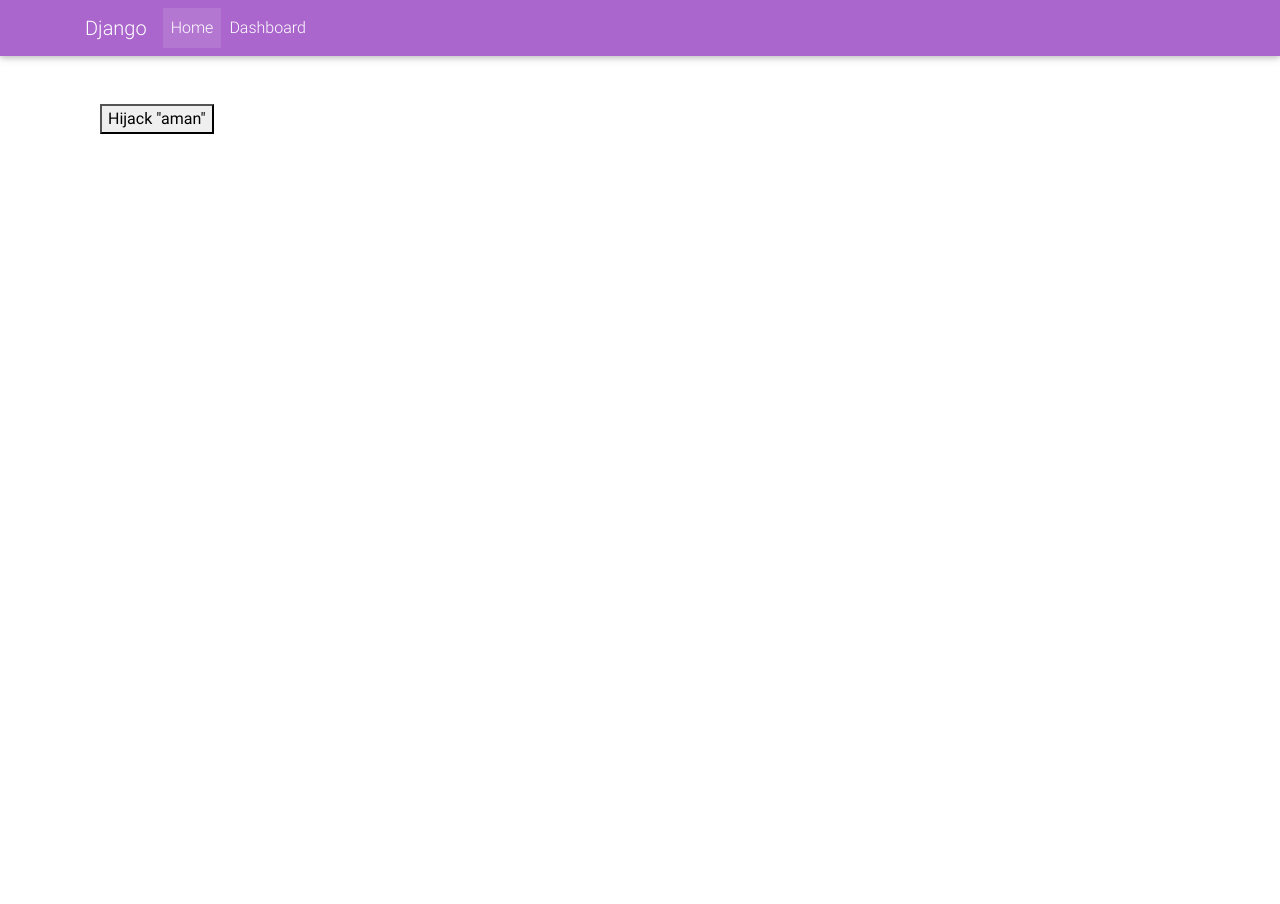
After one commit to Alexmhack/django-libs, a Django app: page / in a window 1280 px wide. The commit adds this page. Run offline with Django 3.2, Linux system fonts and the light colour scheme; some libraries are stand-ins or nearby versions.

Commit message:
configure django-hijack

```diff
--- a/project/urls.py
+++ b/project/urls.py
@@ -1,10 +1,11 @@
 from django.contrib import admin
 from django.urls import path, include
 
-from .views import dashboard_view
+from .views import dashboard_view, home_view
 
 urlpatterns = [
     path('admin/', admin.site.urls),
+    path('', home_view, name='home'),
     path('dashboard/', dashboard_view, name='dashboard'),
 ]
 
@@ -18,3 +19,8 @@ urlpatterns += [
 urlpatterns += [
     path('accounts/', include('allauth.urls')),
 ]
+
+# django-hijack urls
+urlpatterns += [
+    path('hijack/', include('hijack.urls', namespace='hijack')),
+]
--- a/project/views.py
+++ b/project/views.py
@@ -4,3 +4,7 @@ from django.contrib.auth.decorators import login_required
 @login_required
 def dashboard_view(request):
 	return render(request, 'app/dashboard.html')
+
+
+def home_view(request):
+	return render(request, 'app/home.html')
--- /dev/null
+++ b/templates/app/home.html
@@ -0,0 +1,12 @@
+{% extends "base.html" %}
+
+{% block content %}
+
+<div class="container">
+	<form action="/hijack/2/" method="post">
+    {% csrf_token %}
+    <button type="submit">Hijack "aman"</button>
+</form>
+</div>
+
+{% endblock content %}
--- a/templates/base.html
+++ b/templates/base.html
@@ -1,4 +1,7 @@
 {% load static %}
+
+<!-- django-hijack notification bar -->
+{% load hijack_tags %}
 
 <!DOCTYPE html>
 <html lang="en">
@@ -16,9 +19,14 @@
     <link href="{% static 'css/mdb.min.css' %}" rel="stylesheet">
     <!-- Your custom styles (optional) -->
     <link href="{% static 'css/style.css' %}" rel="stylesheet">
+
+    <!-- django-hijack notification bar -->
+    <link rel="stylesheet" type="text/css" href="{% static 'hijack/hijack-styles.css' %}" />
   </head>
 
   <body>
+    <!-- django-hijack notification bar -->
+    {% hijack_notification %}
 
     {% if not form %}
       {% include "navbar.html" %}
--- a/templates/navbar.html
+++ b/templates/navbar.html
@@ -3,7 +3,7 @@
 
 <div class="container">
     <!-- Navbar brand -->
-    <a class="navbar-brand" href="{% url 'users:home' %}">Django</a>
+    <a class="navbar-brand" href="{% url 'home' %}">Django</a>
 
     <!-- Collapse button -->
     <button class="navbar-toggler" type="button" data-toggle="collapse" data-target="#basicExampleNav" aria-controls="basicExampleNav"
@@ -17,43 +17,16 @@
         <!-- Links -->
         <ul class="navbar-nav mr-auto">
             <li class="nav-item active">
-                <a class="nav-link" href="{% url 'users:home' %}">Home
+                <a class="nav-link" href="{% url 'home' %}">Home
                     <span class="sr-only">(current)</span>
                 </a>
             </li>
             <li class="nav-item">
-                <a class="nav-link" href="{% url 'users:dashboard' %}">Dashboard</a>
+                <a class="nav-link" href="{% url 'dashboard' %}">Dashboard</a>
             </li>
-            <li class="nav-item">
-                <a class="nav-link" href="{% url 'users:sign-up' %}">Sign up</a>
-            </li>
-            <li class="nav-item">
-                <a class="nav-link" href="{% url 'profiles:profile-signup' %}">Profile SignUp</a>
-            </li>
-            {% if request.user.is_authenticated %}
-            <li class="nav-item">
-                <a class="nav-link" href="{% url 'profiles:profile-edit' user.profile.id %}">Profile</a>
-            </li>
-            {% endif %}
 
         </ul>
         <!-- Links -->
-
-        <!-- login and logout buttons -->
-        <div class="my-1 mr-3">
-            {% if user.is_authenticated %}
-                <a class="btn btn-outline-white btn-md my-2 my-sm-0 ml-3" href="{% url 'logout' %}">Logout</a>
-        </div>
-        <div class="my-1 mr-3">
-                <!-- user icon -->
-                <div class="white-text">
-                   <i class="fa fa-user" aria-hidden="true"></i>
-                   {{ request.user }}
-                </div>
-            {% else %}
-                <a class="btn btn-outline-white btn-md my-2 my-sm-0 ml-3" href="{% url 'login' %}">Login</a>
-            {% endif %}
-        </div>
     </div>
     <!-- Collapsible content -->
 
```
Also changed, not shown: project/settings.py (+17 -1 lines), 2 other files.
